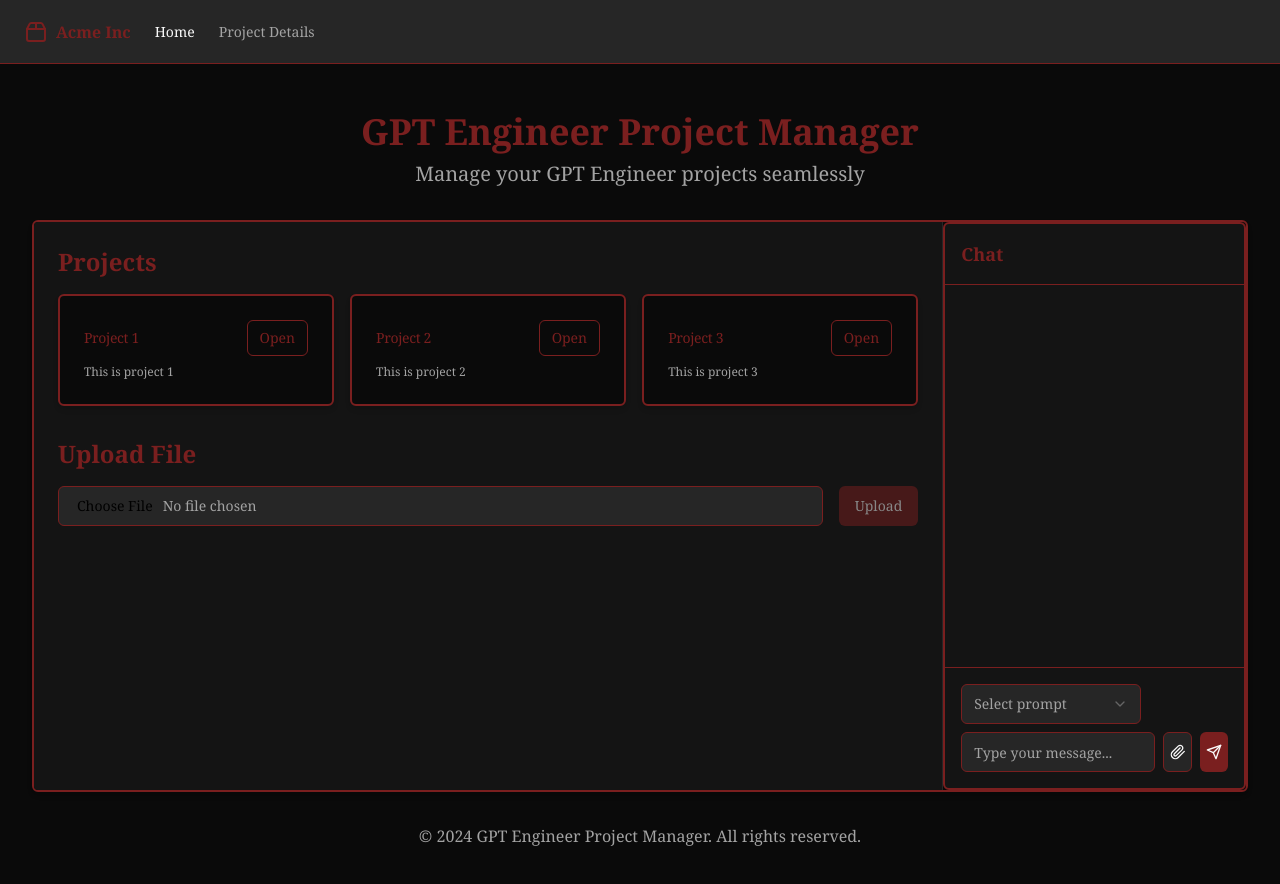
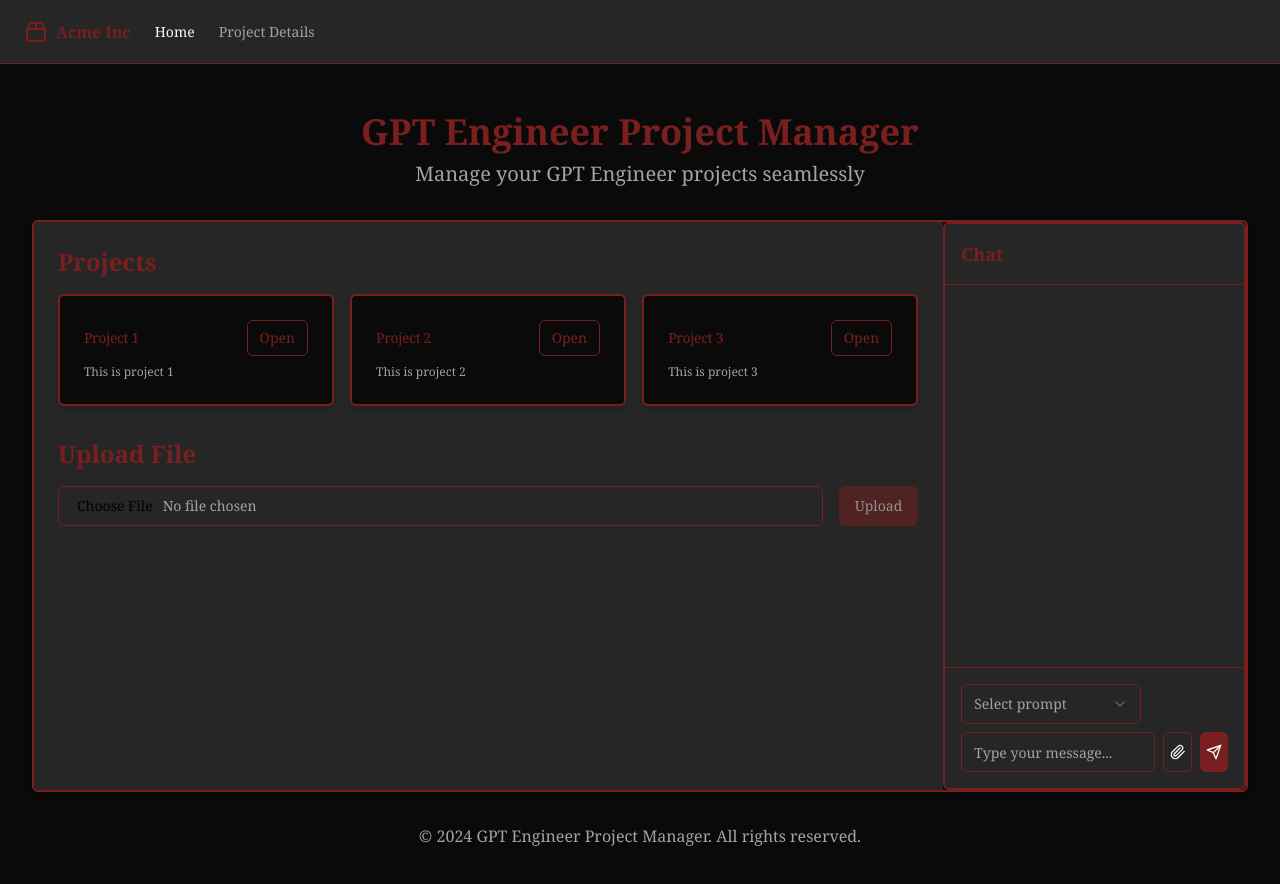
Before and after one commit to GPT-Engineer-App/gptengineer-connector, a React (Vite) app: page / in a window 1280 px wide. Shown: the top 884 px of the page. Built offline with nearby package versions, Linux system fonts and the light colour scheme.

Commit message:
Reverted to edit 9d3a09c0-c9ac-4c76-941c-7866aa5f9ae3: "Enhance prompt selection with edit functionality and None option"

```diff
--- a/src/index.css
+++ b/src/index.css
@@ -33,8 +33,6 @@
     --ring: 0 59% 30%;
 
     --radius: 0.5rem;
-
-    --frame-background: 0 0% 8%; /* New variable for frame background */
   }
 }
 
@@ -59,7 +57,3 @@
 .rustic-text {
   @apply font-serif;
 }
-
-.frame-bg {
-  @apply bg-[hsl(var(--frame-background))];
-}
--- a/src/pages/Index.jsx
+++ b/src/pages/Index.jsx
@@ -40,7 +40,7 @@ const Index = () => {
 
       <ResizablePanelGroup direction="horizontal" className="flex-grow rounded-lg rustic-border">
         <ResizablePanel defaultSize={75} minSize={30}>
-          <div className="p-6 h-full overflow-auto frame-bg">
+          <div className="p-6 h-full overflow-auto rustic-bg">
             <h2 className="text-2xl font-semibold mb-4 text-primary">Projects</h2>
             {isLoading ? (
               <p className="text-muted-foreground">Loading projects...</p>
@@ -65,7 +65,7 @@ const Index = () => {
         </ResizablePanel>
         <ResizableHandle />
         <ResizablePanel defaultSize={25} minSize={20}>
-          <ChatBox className="h-full frame-bg" />
+          <ChatBox className="h-full" />
         </ResizablePanel>
       </ResizablePanelGroup>
 
--- a/src/pages/ProjectDetails.jsx
+++ b/src/pages/ProjectDetails.jsx
@@ -49,7 +49,7 @@ const ProjectDetails = () => {
 
       <ResizablePanelGroup direction="horizontal" className="flex-grow rounded-lg rustic-border">
         <ResizablePanel defaultSize={75} minSize={30}>
-          <div className="p-6 h-full overflow-auto frame-bg">
+          <div className="p-6 h-full overflow-auto rustic-bg">
             <section className="mb-8">
               <h2 className="text-2xl font-semibold mb-4 text-primary">Project Overview</h2>
               <div className="bg-card p-4 rounded-lg rustic-border">
@@ -82,7 +82,7 @@ const ProjectDetails = () => {
         </ResizablePanel>
         <ResizableHandle />
         <ResizablePanel defaultSize={25} minSize={20}>
-          <ChatBox className="h-full frame-bg" />
+          <ChatBox className="h-full" />
         </ResizablePanel>
       </ResizablePanelGroup>
     </div>
```
